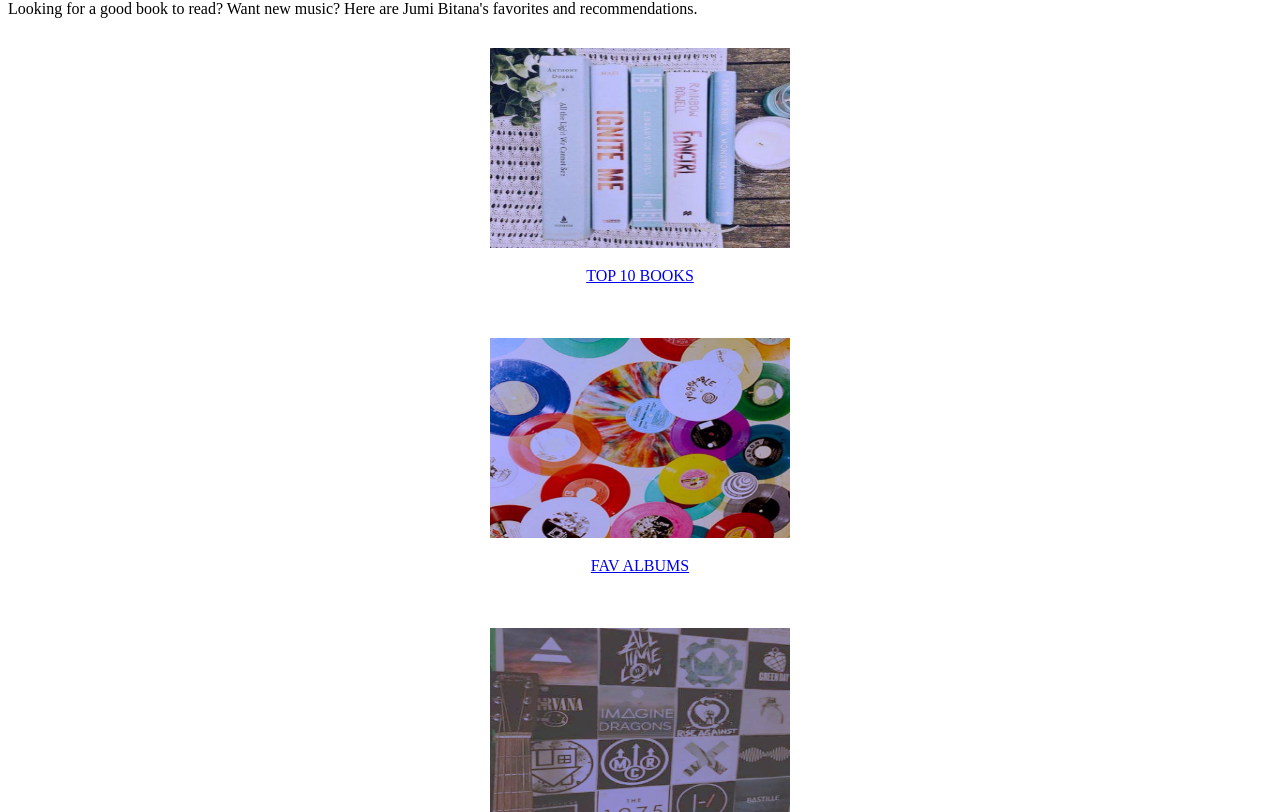
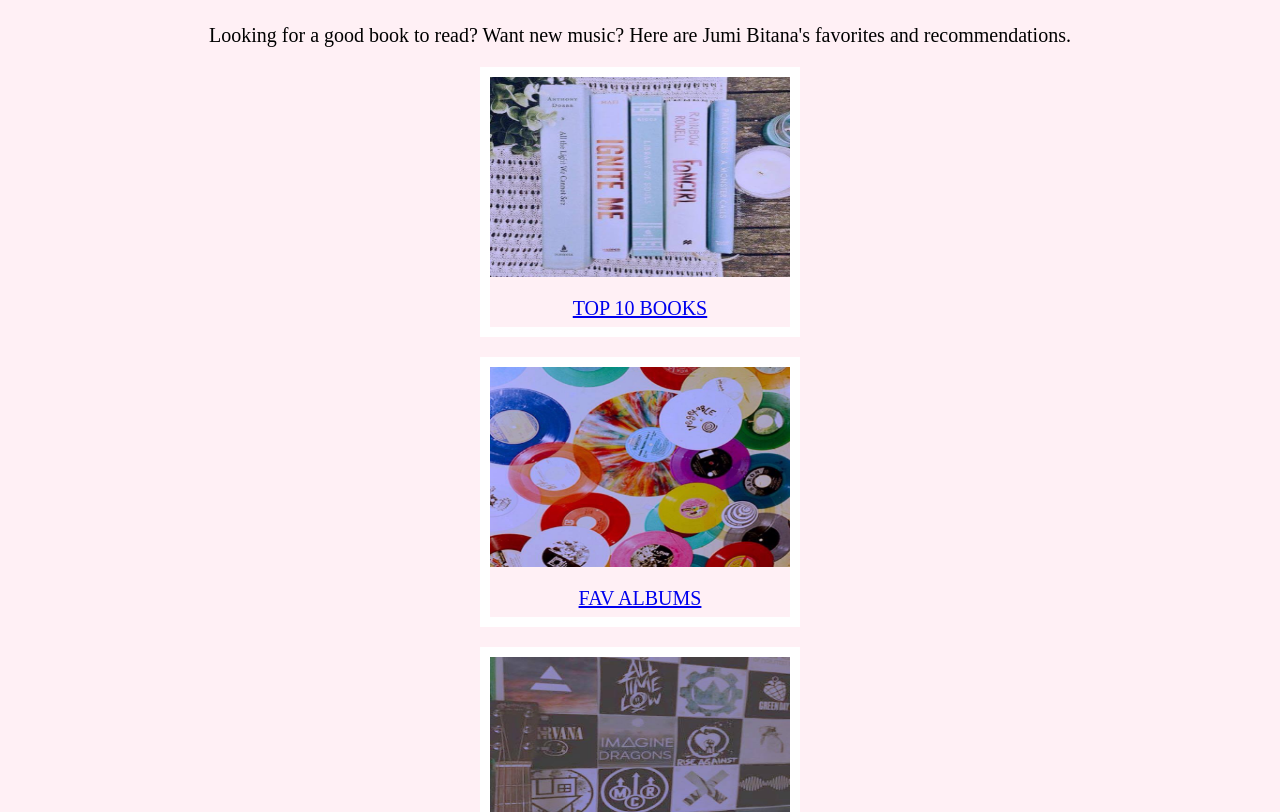
Before and after one commit to BitanaJulienne/Lab6, a plain HTML site: page index.html in a window 1280 px wide. Shown: the part 238-1050 px from the top of the page. Drawn offline with Linux system fonts and the light colour scheme.

Commit message:
Update index.html

```diff
--- a/index.html
+++ b/index.html
@@ -1,7 +1,7 @@
 <!DOCTYPE html>
 <html>
 <head>
-<link rel="stylesheet" href="style_file.css">
+<link rel="stylesheet" href="externalLab6.css">
 </head>
 <body>
 <p>
```
